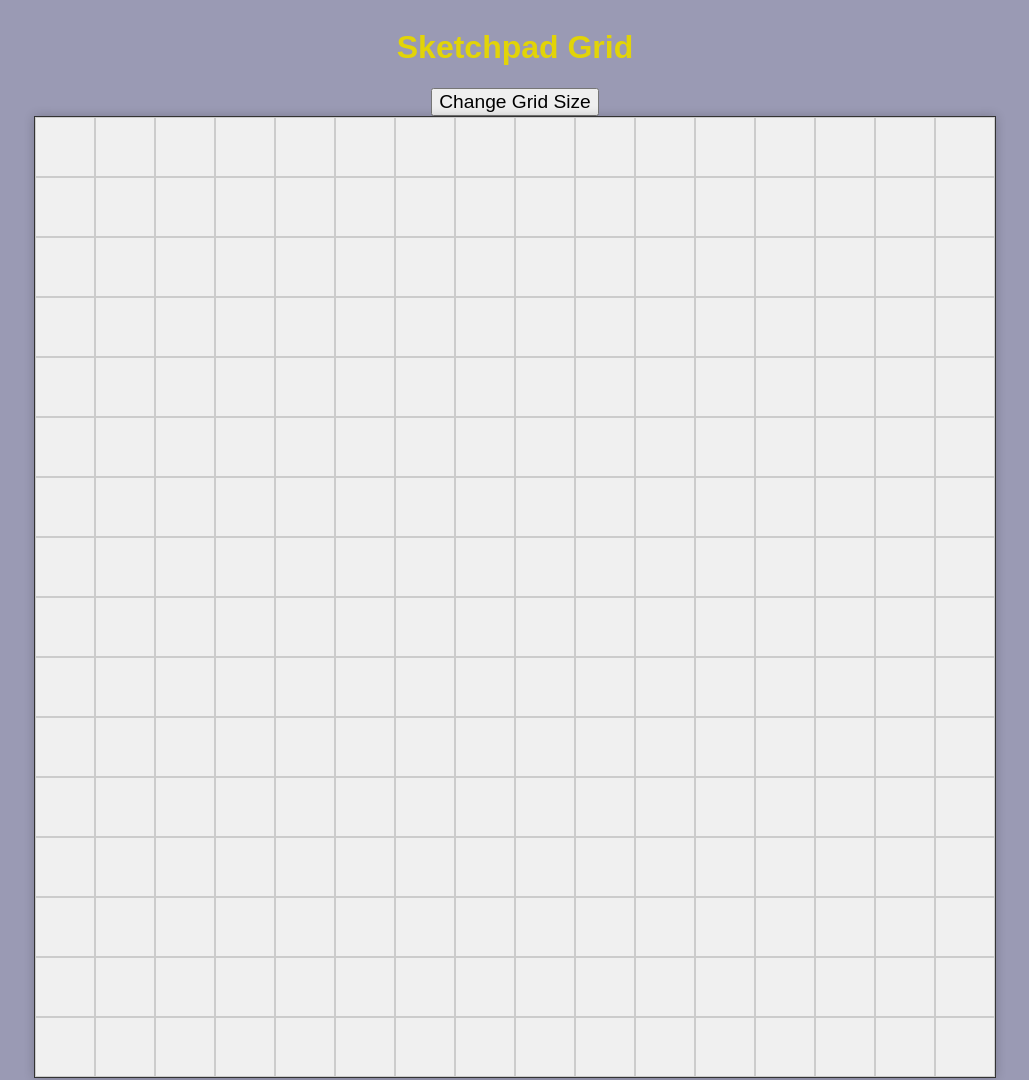
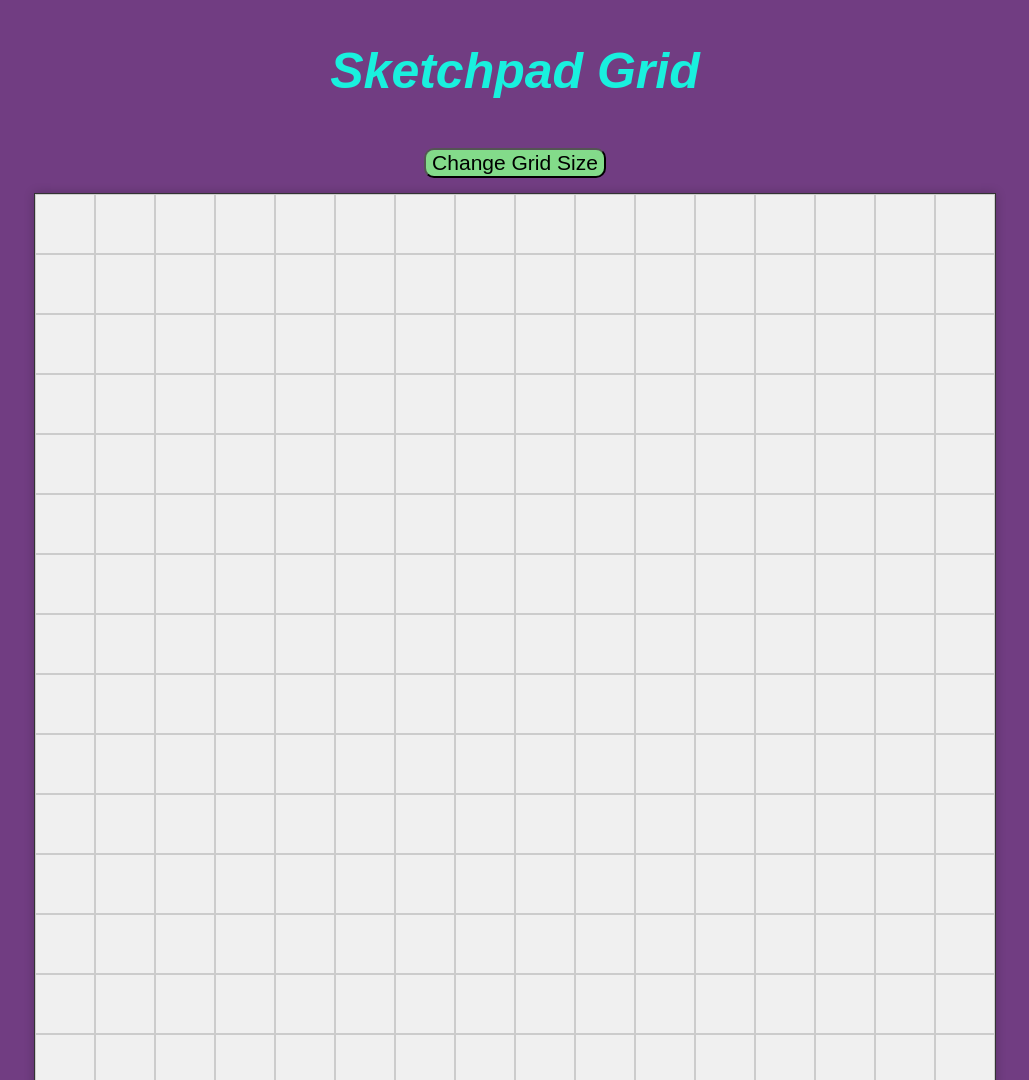
Before and after one commit to Abdul-Muiz1/Etch-A-Sketch-Project, a plain HTML site: page Index.html in a window 1280 px wide. Shown: the top 1080 px of the page, without its empty margins (125-1154 px from the left). Drawn offline with Linux system fonts and the light colour scheme.

Commit message:
adding some final touches to my work. but i think am done and wont be making any further commits, but who knows lol

```diff
--- a/script.css
+++ b/script.css
@@ -3,7 +3,7 @@ body {
     flex-direction: column;
     align-items: center;
     font-family: sans-serif;
-    background-color: rgba(128, 128, 161, 0.788);
+    background-color: rgba(76, 9, 97, 0.788);
 }
 
 #grid-container {
@@ -27,8 +27,14 @@ body {
 }
 #sketch{
     box-sizing: content-box;
-    color: rgb(226, 212, 7);
+    color: rgb(25, 240, 222);
+    font-size: 50px;
+    font-style: oblique;
 
 }
-.grid{font-size: larger;
-font-weight: 250px;}
+.grid{font-size: 21px;
+font-weight: 500px;
+border-radius: 10px;
+margin: 15px;
+background-color: rgb(131, 219, 138);
+color: black;}
```
